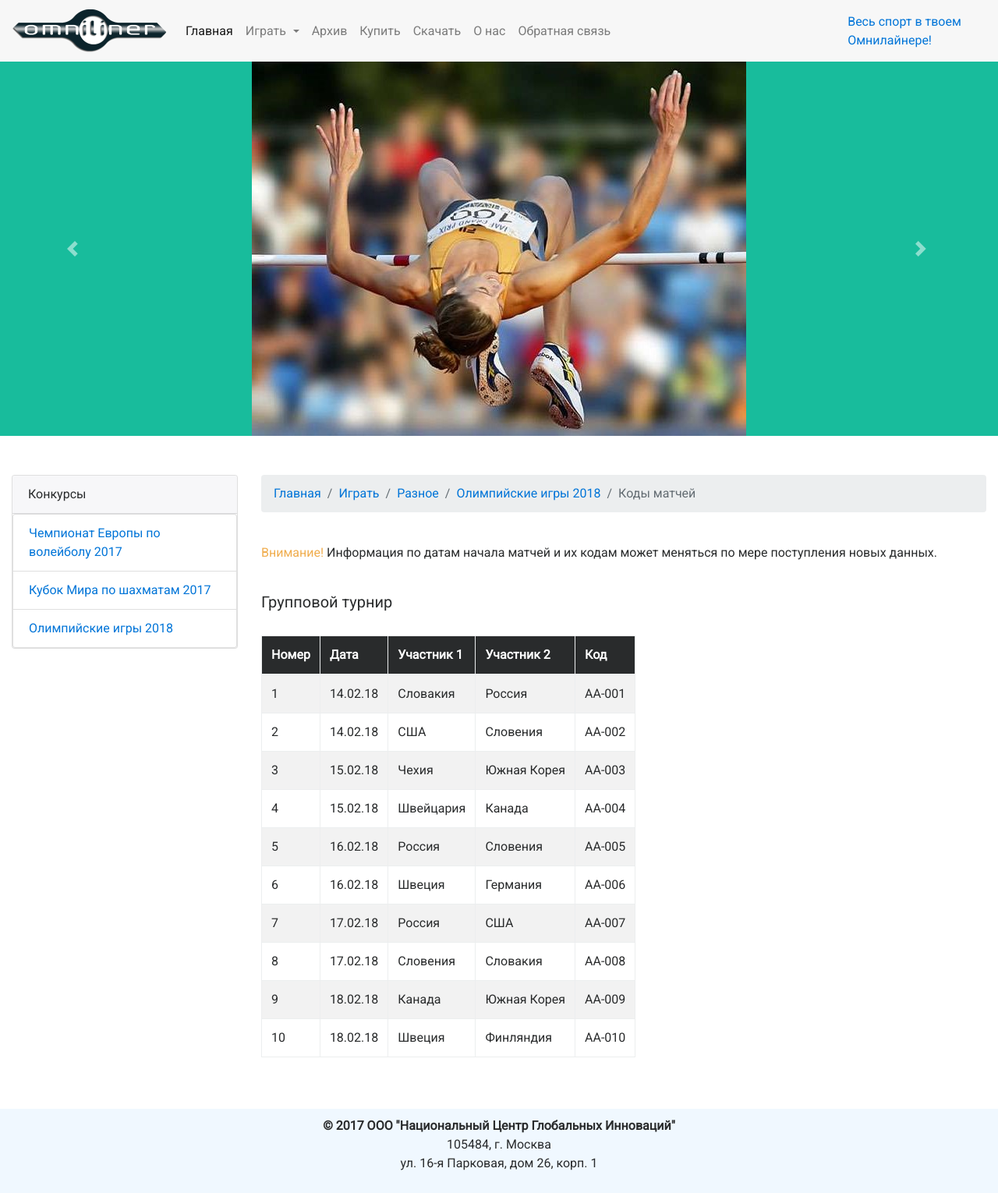
After one commit to kaa-it/omniliner, a Flask app: page /play/misc/olympics_2018/games.html in a window 1280 px wide. The commit adds this page. Shown: the whole page at 78% size. Run offline with Flask 2, Linux system fonts and the light colour scheme; some libraries are stand-ins or nearby versions.

Commit message:
Full Oplympics 2018

```diff
--- a/app/main/views.py
+++ b/app/main/views.py
@@ -39,6 +39,18 @@ def play_misc():
 @main.route('/play/misc/olympics_2018/index.html')
 def play_misc_olympics_2018():
     return render_template('/play/misc/olympics_2018/index.html')
+
+@main.route('/play/misc/olympics_2018/rules.html')
+def play_misc_olympics_2018_rules():
+    return render_template('/play/misc/olympics_2018/rules.html')
+
+@main.route('/play/misc/olympics_2018/games.html')
+def play_misc_olympics_2018_games():
+    return render_template('/play/misc/olympics_2018/games.html')
+
+@main.route('/play/misc/olympics_2018/results.html')
+def play_misc_olympics_2018_results():
+    return render_template('/play/misc/olympics_2018/results.html')
 
 @main.route('/play/skating/index.html')
 def play_skating():
--- /dev/null
+++ b/app/templates/play/misc/olympics_2018/games.html
@@ -0,0 +1,107 @@
+{% extends "base.html" %}
+{% block title %}Коды партий{% endblock %}
+{% block page_content %}
+
+<ol class="breadcrumb">
+    <li class="breadcrumb-item"><a href="/">Главная</a></li>
+    <li class="breadcrumb-item"><a href="{{ url_for('main.play') }}">Играть</a></li>
+    <li class="breadcrumb-item"><a href="{{ url_for('main.play_misc') }}">Разное</a></li>
+    <li class="breadcrumb-item"><a href="{{ url_for('main.play_misc_olympics_2018') }}">Олимпийские игры 2018</a></li>
+    <li class="breadcrumb-item active">Коды матчей</li>
+</ol>
+
+<br>
+
+<p aling="justify"><span class="text-warning">Внимание!</span> Информация по датам начала матчей и их кодам может меняться по мере поступления новых данных.</p>
+
+<br>
+
+<h5>Групповой турнир</h5>
+
+<br>
+
+<table class="table table-responsive table-striped table-bordered">
+        <thead class="thead-inverse">
+            <tr>
+                <th>Номер</th>
+                <th>Дата</th>
+                <th>Участник 1</th>
+                <th>Участник 2</th>
+                <th>Код</th>
+            </tr>
+        </thead>
+        <tbody>
+            <tr>
+                <td>1</td>
+                <td>14.02.18</td>
+                <td>Словакия</td>
+                <td>Россия</td>
+                <td>AA-001</td>
+            </tr>
+            <tr>
+                <td>2</td>
+                <td>14.02.18</td>
+                <td>США</td>
+                <td>Словения</td>
+                <td>AA-002</td>
+            </tr>
+            <tr>
+                <td>3</td>
+                <td>15.02.18</td>
+                <td>Чехия</td>
+                <td>Южная Корея</td>
+                <td>AA-003</td>
+            </tr>
+            <tr>
+                <td>4</td>
+                <td>15.02.18</td>
+                <td>Швейцария</td>
+                <td>Канада</td>
+                <td>AA-004</td>
+            </tr>
+            <tr>
+                <td>5</td>
+                <td>16.02.18</td>
+                <td>Россия</td>
+                <td>Словения</td>
+                <td>AA-005</td>
+            </tr>
+            <tr>
+                <td>6</td>
+                <td>16.02.18</td>
+                <td>Швеция</td>
+                <td>Германия</td>
+                <td>AA-006</td>
+            </tr>
+            <tr>
+                <td>7</td>
+                <td>17.02.18</td>
+                <td>Россия</td>
+                <td>США</td>
+                <td>AA-007</td>
+            </tr>
+            <tr>
+                <td>8</td>
+                <td>17.02.18</td>
+                <td>Словения</td>
+                <td>Словакия</td>
+                <td>AA-008</td>
+            </tr>
+            <tr>
+                <td>9</td>
+                <td>18.02.18</td>
+                <td>Канада</td>
+                <td>Южная Корея</td>
+                <td>AA-009</td>
+            </tr>
+            <tr>
+                <td>10</td>
+                <td>18.02.18</td>
+                <td>Швеция</td>
+                <td>Финляндия</td>
+                <td>AA-010</td>
+            </tr>
+        </tbody>
+    </table>
+
+{% endblock %}
--- a/app/templates/play/misc/olympics_2018/index.html
+++ b/app/templates/play/misc/olympics_2018/index.html
@@ -11,6 +11,10 @@
 
 <br>
 
-<p class="text-info">В разработке...</p>
+<ol>
+    <li><a href="{{ url_for('main.play_misc_olympics_2018_rules') }}">Правила проведения конкурса</a></li>
+    <li><a href="{{ url_for('main.play_misc_olympics_2018_games') }}">Коды матчей</a></li>
+    <li><a href="{{ url_for('main.play_misc_olympics_2018_results') }}">Результаты конкурса</a></li>
+</ol>
 
 {% endblock %}
```
Also changed, not shown: app/templates/play/misc/olympics_2018/results.html (added, +74 -0 lines), app/templates/play/misc/olympics_2018/rules.html (added, +121 -0 lines).
